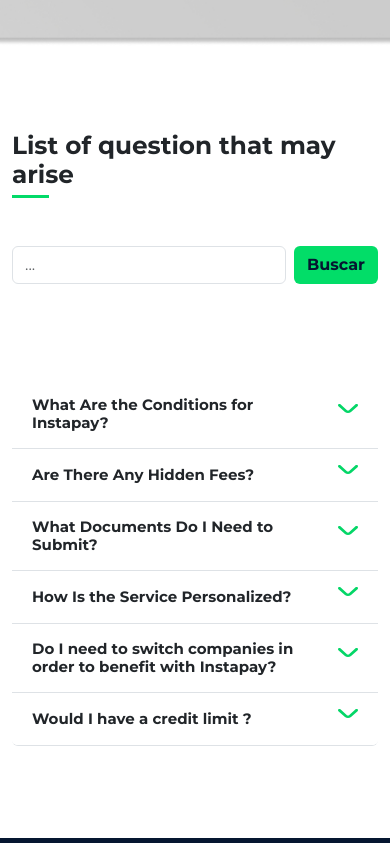
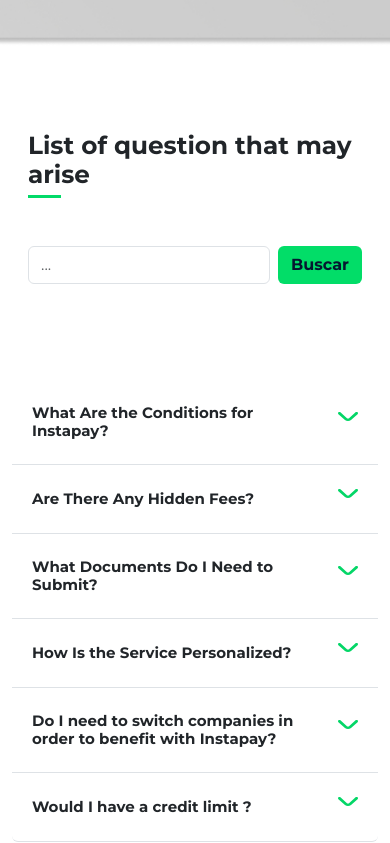
Before and after one commit to Rizwan884/smartfleetfunding-website, a Next.js app: page /instapay in a window 390 px wide. Shown: the part 4642-5485 px from the top of the page. Built offline with nearby package versions, Linux system fonts and the light colour scheme; a web font is replaced by a local one.

Commit message:
faqs fix padding

```diff
--- a/src/components/search.tsx
+++ b/src/components/search.tsx
@@ -3,8 +3,8 @@
 export default function Search() {
   return (
     <>
-      <div className="p-4rem mb-50 bg-search ">
-        <div className="d-flex flex-row  font-montserrat">
+      <div className="pt-5 px-4 px-md-5 pb-4 pb-md-5 mb-50 bg-search ">
+        <div className="d-flex flex-row  font-montserrat mt-3 ms-1 m-md-3">
           <div className="d-flex flex-column ">
             <div className="line width-bf fw-600 mb-2 ms-1 align-item-center"></div>
             <h1 className="fw-bold fs-2 text-left  flex  align-items-left gap-3">
--- a/src/components/section-accordion.tsx
+++ b/src/components/section-accordion.tsx
@@ -26,12 +26,12 @@
     <div className="container font-montserrat pt-5 pt-md-2">
       <Accordion className="accordion-mp" defaultActiveKey="0">
         {headTitle && (
-          <h2 className="fw-bold mb-5 ">
+          <h2 className="px-3 fw-bold mb-5 ">
             {headTitle}
             <div className="line w-md-2-line" style={{ width: "2.6%" }}></div>
           </h2>
         )}
-        <div className="d-flex flex-md-row mb-6 flex d-md-none d-block column-reverse w-100  h-75">
+        <div className="px-3 d-flex flex-md-row mb-6 flex d-md-none d-block column-reverse w-100  h-75">
           <input
             className="form-control me-2"
             type="search"
@@ -44,7 +44,11 @@
         </div>
 
         {items.map((item, key) => (
-          <Accordion.Item key={key} eventKey={item.eventKey.toString()}>
+          <Accordion.Item
+            className="py-2"
+            key={key}
+            eventKey={item.eventKey.toString()}
+          >
             <Accordion.Header className="fw-bold">
               {showIcons && (
                 <Image
```
